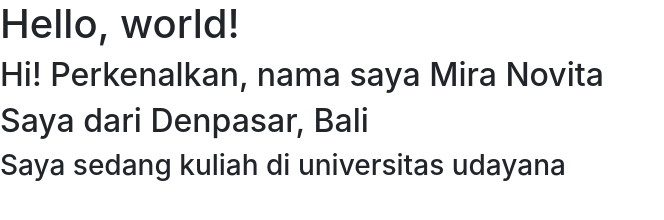
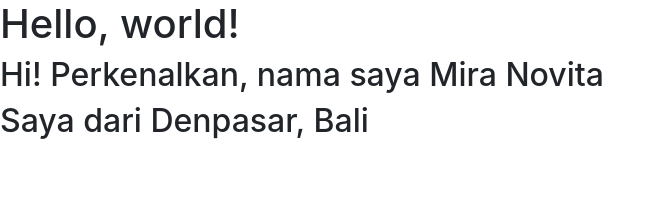
Before and after one commit to dscudayana/dsc-web-pemula, a plain HTML site: page index.html in a window 1280 px wide. Shown: the whole page, without its empty margins (0-664 px from the left). Drawn offline with nearby package versions, Linux system fonts and the light colour scheme.

Commit message:
Menghapus asal universitas

```diff
--- a/index.html
+++ b/index.html
@@ -14,6 +14,5 @@
     <h1>Hello, world!</h1>
     <h2>Hi! Perkenalkan, nama saya Mira Novita</h2>
     <h2>Saya dari Denpasar, Bali</h2>
-    <h3>Saya sedang kuliah di universitas udayana</h3>
   </body>
 </html>
```
